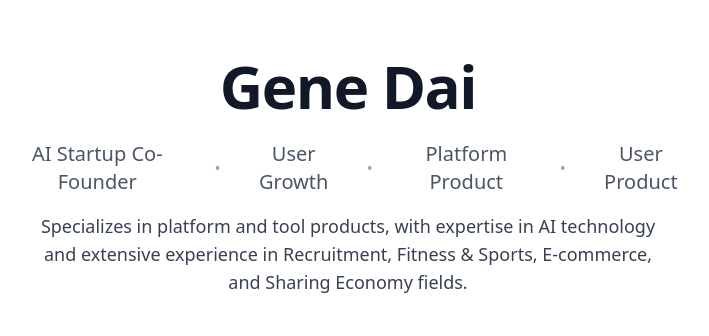
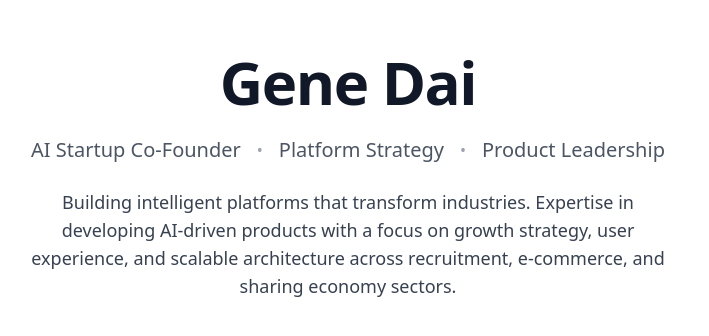
Before and after one commit to Digidai/genedai.me, a Next.js app: page /genedai.me/ in a window 1280 px wide. Shown: the part 224-560 px from the top of the page, without its empty margins (292-1001 px from the left). Built offline with nearby package versions, Linux system fonts and the light colour scheme.

Commit message:
Enhance copy with more professional and logical content

```diff
--- a/src/app/page.tsx
+++ b/src/app/page.tsx
@@ -1,9 +1,9 @@
 import type { Metadata } from 'next'
 
 export const metadata: Metadata = {
-  title: 'Gene Dai - Product Leader & AI Startup Co-Founder',
-  description: 'Product leader and AI startup co-founder specializing in platform and tool products, with extensive experience in Recruitment, Fitness & Sports, E-commerce, and Sharing Economy fields.',
-  keywords: 'Product Management, Platform Product, User Growth, AI Startup, Recruitment, Fitness, E-commerce, Sharing Economy',
+  title: 'Gene Dai - AI Startup Co-Founder & Product Leader',
+  description: 'AI entrepreneur and product leader with expertise in platform development, user growth strategies, and innovative product solutions across tech-enabled industries.',
+  keywords: 'AI Startup, Product Leadership, Platform Products, User Growth Strategy, Tech Entrepreneur, Product Innovation',
   authors: [{ name: 'Gene Dai' }],
   creator: 'Gene Dai',
   publisher: 'Gene Dai',
@@ -14,8 +14,8 @@ export const metadata: Metadata = {
   },
   metadataBase: new URL('https://genedai.me'),
   openGraph: {
-    title: 'Gene Dai - Product Leader',
-    description: 'Product leader specializing in platform and tool products, with extensive experience in Recruitment, Fitness & Sports, E-commerce, and Sharing Economy fields.',
+    title: 'Gene Dai - AI Startup Co-Founder & Product Leader',
+    description: 'AI entrepreneur and product leader with expertise in platform development, user growth strategies, and innovative product solutions across tech-enabled industries.',
     url: 'https://genedai.me',
     siteName: 'Gene Dai',
     locale: 'en_US',
@@ -23,8 +23,8 @@ export const metadata: Metadata = {
   },
   twitter: {
     card: 'summary_large_image',
-    title: 'Gene Dai - Product Leader',
-    description: 'Product leader specializing in platform and tool products, with extensive experience in Recruitment, Fitness & Sports, E-commerce, and Sharing Economy fields.',
+    title: 'Gene Dai - AI Startup Co-Founder & Product Leader',
+    description: 'AI entrepreneur and product leader with expertise in platform development, user growth strategies, and innovative product solutions across tech-enabled industries.',
   },
   robots: {
     index: true,
@@ -53,17 +53,15 @@ export default function Home() {
           <h1 className="text-4xl sm:text-5xl lg:text-6xl font-bold text-gray-900 mb-4 sm:mb-6 tracking-tight">
             Gene Dai
           </h1>
-          <div className="flex flex-col sm:flex-row items-center justify-center space-y-2 sm:space-y-0 sm:space-x-4 mb-4">
+          <div className="flex flex-col sm:flex-row items-center justify-center space-y-2 sm:space-y-0 sm:space-x-4 mb-6">
             <span className="text-lg sm:text-xl text-gray-600">AI Startup Co-Founder</span>
             <span className="hidden sm:inline text-gray-400">•</span>
-            <span className="text-lg sm:text-xl text-gray-600">User Growth</span>
+            <span className="text-lg sm:text-xl text-gray-600">Platform Strategy</span>
             <span className="hidden sm:inline text-gray-400">•</span>
-            <span className="text-lg sm:text-xl text-gray-600">Platform Product</span>
-            <span className="hidden sm:inline text-gray-400">•</span>
-            <span className="text-lg sm:text-xl text-gray-600">User Product</span>
+            <span className="text-lg sm:text-xl text-gray-600">Product Leadership</span>
           </div>
           <p className="text-base sm:text-lg text-gray-700 max-w-2xl mx-auto leading-relaxed px-4">
-            Specializes in platform and tool products, with expertise in AI technology and extensive experience in Recruitment, Fitness & Sports, E-commerce, and Sharing Economy fields.
+            Building intelligent platforms that transform industries. Expertise in developing AI-driven products with a focus on growth strategy, user experience, and scalable architecture across recruitment, e-commerce, and sharing economy sectors.
           </p>
         </header>
       </div>
```
